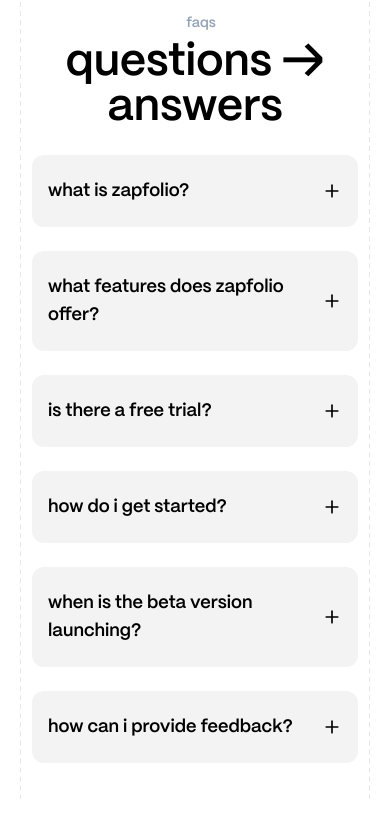
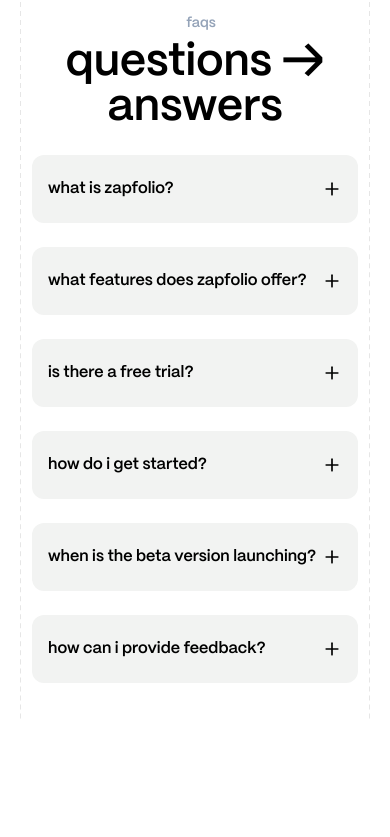
Before and after one commit to HEMANTH123SR/zapf, a Next.js app: page / in a window 390 px wide. Shown: the part 2722-3559 px from the top of the page. Built offline with nearby package versions, Linux system fonts and the light colour scheme.

Commit message:
minor ui change

```diff
--- a/components/ui/accordion.tsx
+++ b/components/ui/accordion.tsx
@@ -26,7 +26,7 @@
     <AccordionPrimitive.Trigger
       ref={ref}
       className={cn(
-        "flex lowercase flex-1 items-center justify-between py-1.5 sm:py-2  md:py-4 text-lg md:text-xl font-medium transition-all hover:underline [&[data-state=open]>svg]:rotate-180",
+        "flex lowercase flex-1 items-center justify-between py-1.5 sm:py-2  md:py-4 text-base sm:text-lg md:text-xl font-medium transition-all hover:underline [&[data-state=open]>svg]:rotate-180",
         className
       )}
       {...props}
```
